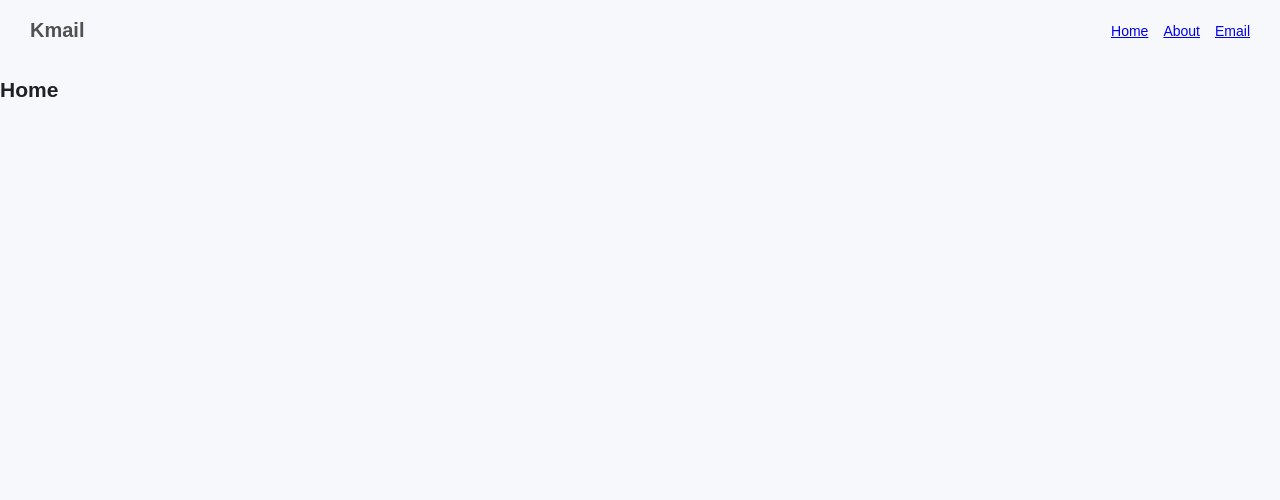
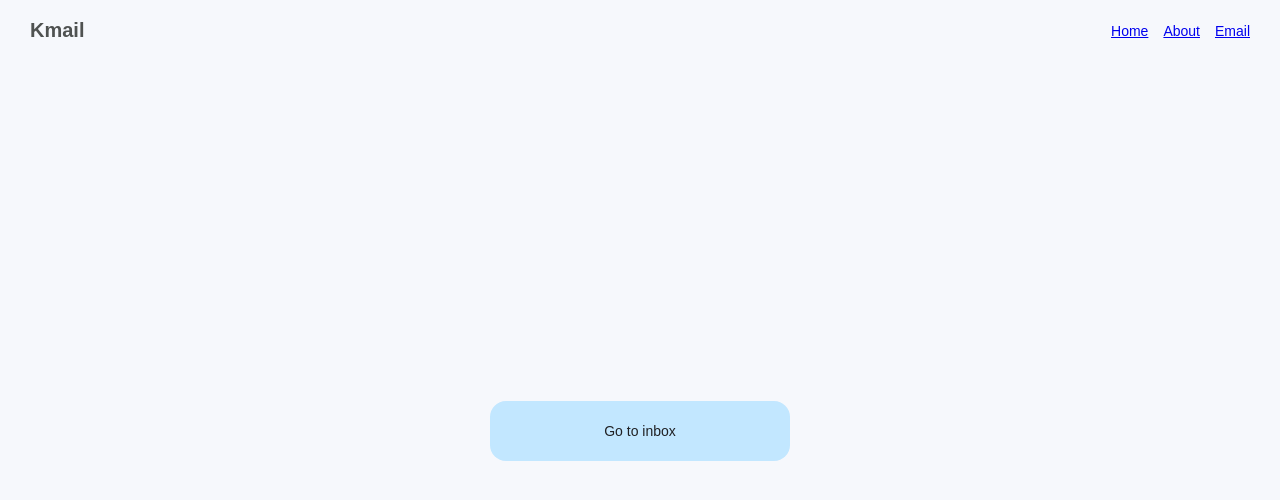
Before and after one commit to kerenduchan/kmail, a React (Vite) app: page /email in a window 1280 px wide. Shown: the top 500 px of the page. Built offline with nearby package versions, Linux system fonts and the light colour scheme; a web font is replaced by a local one.

Commit message:
home page + shared large button css

```diff
--- a/src/assets/css/basics/base.css
+++ b/src/assets/css/basics/base.css
@@ -47,3 +47,21 @@ button {
     width: 15px;
     height: 15px;
 }
+
+.large-button {
+    margin: 8px;
+    height: 40px;
+    border-radius: 16px;
+    color: #001d35;
+    background-color: #c2e7ff;
+    font-size: 14px;
+    font-weight: 500;
+    transition: box-shadow 0.1s;
+    display: flex;
+    align-items: center;
+    justify-content: center;
+}
+
+.large-button:hover {
+    box-shadow: 0 2px 6px 2px rgba(0, 0, 0, 0.2);
+}
--- a/src/assets/css/cmps/email-sidebar.css
+++ b/src/assets/css/cmps/email-sidebar.css
@@ -6,17 +6,8 @@
     margin: 8px;
     padding-inline-end: 20px;
     height: 40px;
-    border-radius: 16px;
     color: #001d35;
-    background-color: #c2e7ff;
-    font-size: 14px;
-    font-weight: 500;
     width: 144px;
-    transition: box-shadow 0.1s;
-}
-
-.email-sidebar-compose-button:hover {
-    box-shadow: 0 2px 6px 2px rgba(0, 0, 0, 0.2);
 }
 
 .email-sidebar-compose-button::before {
--- a/src/assets/css/index.css
+++ b/src/assets/css/index.css
@@ -2,6 +2,7 @@
 @import 'basics/base.css';
 
 /* Pages */
+@import 'pages/home.css';
 @import 'pages/email-index.css';
 @import 'pages/email-details.css';
 @import 'pages/email-compose.css';
--- /dev/null
+++ b/src/assets/css/pages/home.css
@@ -0,0 +1,12 @@
+.home-page {
+    display: flex;
+    align-items: center;
+    justify-content: center;
+}
+
+.home-go-to-inbox {
+    text-decoration: none;
+    color: unset;
+    width: 300px;
+    height: 60px;
+}
--- a/src/cmps/EmailSidebar.jsx
+++ b/src/cmps/EmailSidebar.jsx
@@ -13,7 +13,7 @@ export function EmailSidebar({ activeFolder, onFolderClick, onComposeClick }) {
     return (
         <section className="email-sidebar">
             <button
-                className="email-sidebar-compose-button"
+                className="large-button email-sidebar-compose-button"
                 onClick={onComposeClick}
             >
                 Compose
--- a/src/pages/Home.jsx
+++ b/src/pages/Home.jsx
@@ -1,3 +1,11 @@
+import { Link } from 'react-router-dom'
+
 export function Home() {
-    return <h1>Home</h1>
+    return (
+        <div class="home-page">
+            <Link to="/email/inbox" class="large-button home-go-to-inbox">
+                Go to inbox
+            </Link>
+        </div>
+    )
 }
```
